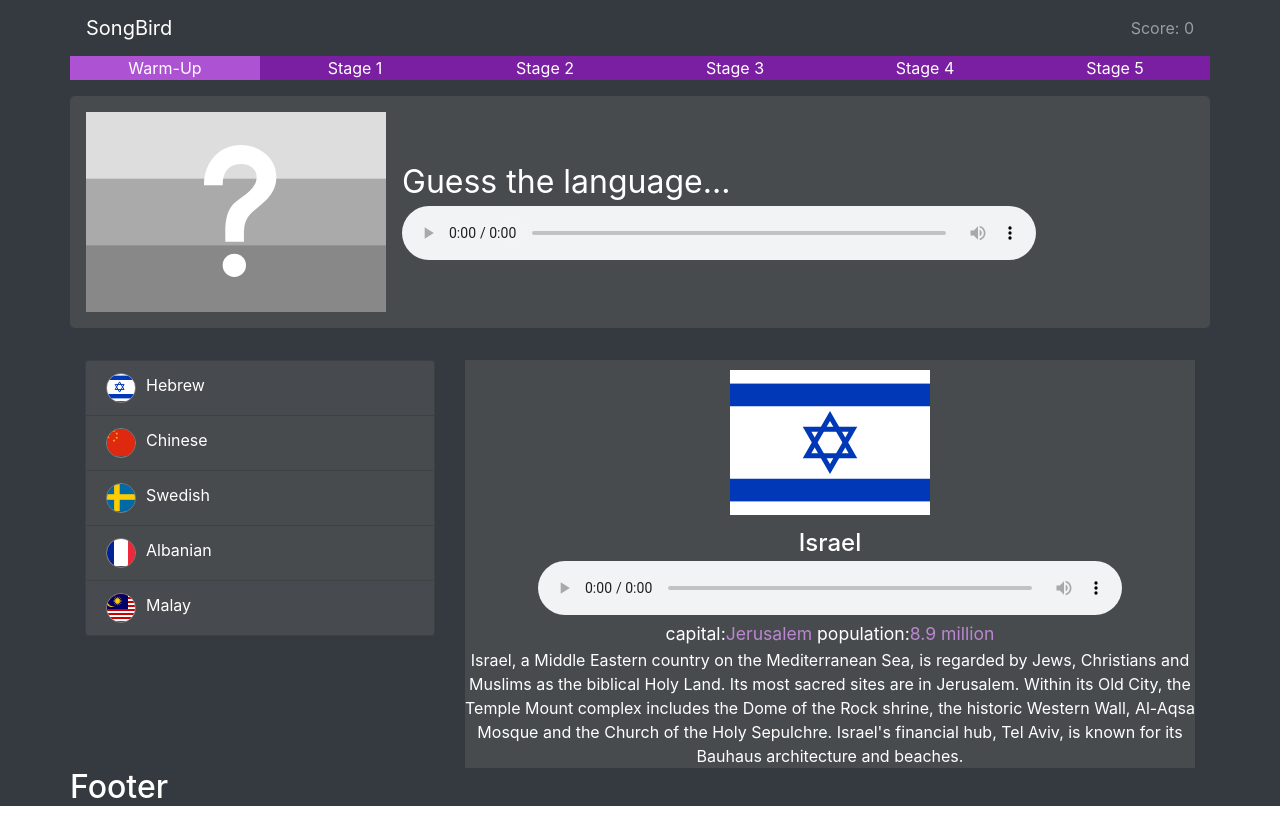
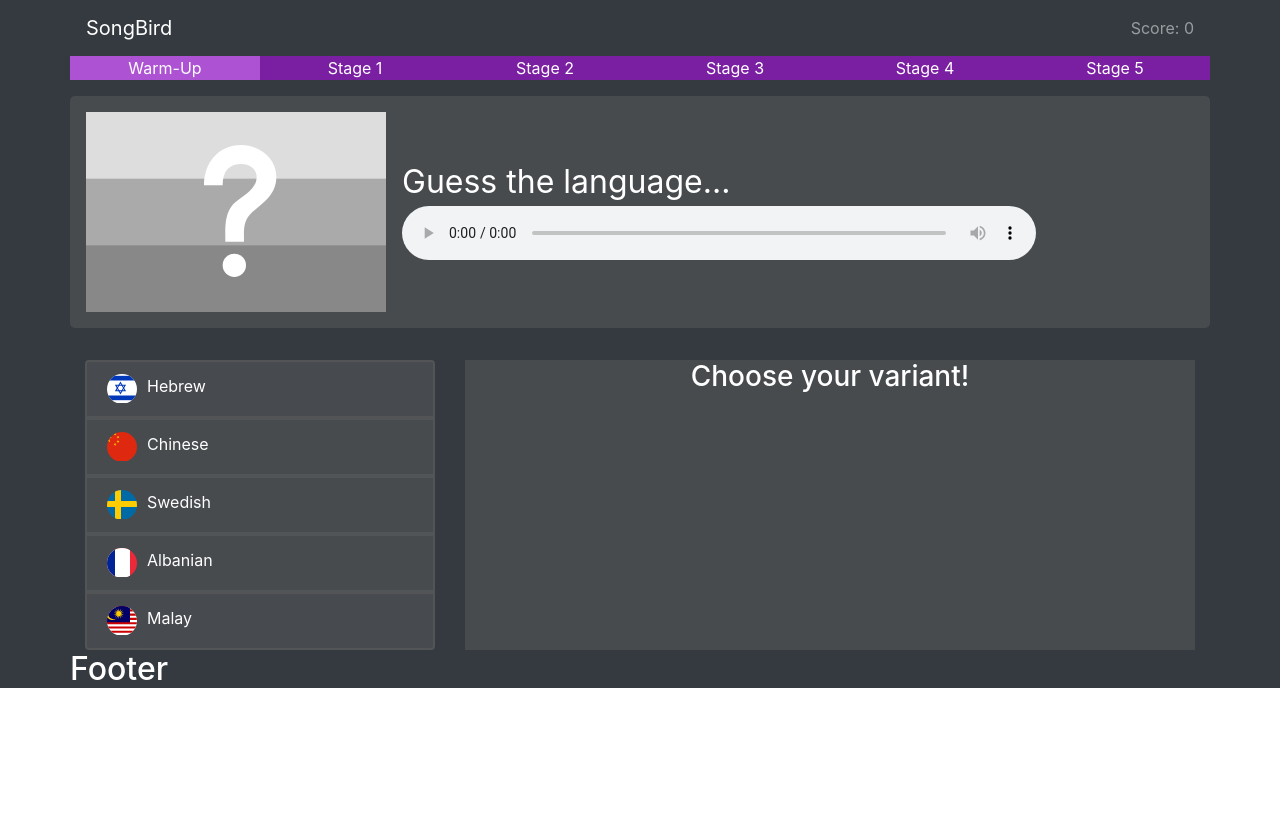
Before and after one commit to tastypurgen/songbird, a React (Create React App) app: page / in a window 1280 px wide. Built offline with nearby package versions, Linux system fonts and the light colour scheme.

Commit message:
feat: add logic to first page

```diff
--- a/package.json
+++ b/package.json
@@ -8,9 +8,10 @@
     "@testing-library/user-event": "^7.1.2",
     "bootstrap": "^4.5.0",
     "node-sass": "^4.14.1",
+    "prop-types": "^15.7.2",
+    "react": "^16.13.1",
     "react-audio-player": "^0.13.0",
     "react-bootstrap": "^1.3.0",
-    "react": "^16.13.1",
     "react-dom": "^16.13.1",
     "react-scripts": "3.4.1"
   },
--- a/src/components/answer/answer.jsx
+++ b/src/components/answer/answer.jsx
@@ -1,40 +1,43 @@
-import React from 'react';
+import React, { useState } from 'react';
 import PropTypes from 'prop-types';
+import { ListGroup } from 'react-bootstrap';
+import './answer.scss';
 
 const flagsPath = `${process.env.PUBLIC_URL}/assets/flags/`;
 
-export default function Answer({ flag, language }) {
+export default function Answer({
+  flag, language, checkAnswer, rightAnswer, answerIndex,
+}) {
+  const [isClicked, setIsClicked] = useState(false);
+
+  let borders;
+  if (!rightAnswer) borders = [{ border: '2px solid #63636367' }, { border: '2px solid tomato' }];
+  else borders = [{ border: '2px solid #63636367' }, { border: '2px solid green' }];
+
+  const handleClick = () => {
+    setIsClicked(true);
+    checkAnswer(answerIndex);
+  };
+
   return (
-    <div style={{ display: 'flex' }}>
-      <div style={{
-        width: '30px',
-        height: '30px',
-        position: 'relative',
-        overflow: 'hidden',
-        borderRadius: '50%',
-        marginRight: '10px',
-        border: '1px solid grey',
-      }}
-      >
-        <img
-          style={{
-            display: 'inline',
-            margin: '0 auto',
-            marginLeft: '-25%',
-            marginTop: '-2%',
-            height: '100%',
-            width: 'auto',
-          }}
-          src={`${flagsPath + flag}.svg`}
-          alt="flag"
-        />
+    <ListGroup.Item
+      style={!isClicked ? borders[0] : borders[1]}
+      onClick={() => { handleClick(); }}
+    >
+      <div className="answer">
+        <div className="answer-item">
+          <img src={`${flagsPath + flag}.svg`} alt="flag" />
+        </div>
+        {language}
       </div>
-      {language}
-    </div>
+    </ListGroup.Item>
   );
 }
 
 Answer.propTypes = {
   flag: PropTypes.string.isRequired,
   language: PropTypes.string.isRequired,
+  checkAnswer: PropTypes.func.isRequired,
+  answerIndex: PropTypes.number.isRequired,
+  rightAnswer: PropTypes.bool.isRequired,
 };
--- /dev/null
+++ b/src/components/answer/answer.scss
@@ -0,0 +1,33 @@
+.list-group-item {
+  .answer {
+    display: flex;
+
+    .answer-item {
+      width: 30px;
+      height: 30px;
+      position: relative;
+      overflow: hidden;
+      border-radius: 50%;
+      margin-right: 10px;
+
+      img {
+        display: inline-block;
+        margin: 0 auto;
+        margin-left: -25%;
+        margin-top: -2%;
+        height: 100%;
+        width: auto;
+      }
+    }
+
+    .answer-item-clicked {
+      width: 30px;
+      height: 30px;
+      position: relative;
+      overflow: hidden;
+      border-radius: 50%;
+      margin-right: 10px;
+      border: 1px solid rgb(65, 161, 113);
+    }
+  }
+}
--- a/src/components/app/app.jsx
+++ b/src/components/app/app.jsx
@@ -20,14 +20,17 @@ for (let i = 0; i < data.length; i += 5) {
 // console.log(shuffledData);
 
 function App() {
+  const [isStageCompleted, setIsStageCompleted] = useState(false);
   const [currentStage, setStage] = useState(0);
+  const [currentItem, setCurrentItem] = useState(-1);
   const [answerIndex, setLanguage] = useState(getRandomNumber(0, 4));
 
   const checkAnswer = (id) => {
+    setCurrentItem(id);
     if (id === answerIndex) {
-      console.log('right!');
+      setIsStageCompleted(true);
     } else {
-      console.log('wrong!');
+      // console.log('wrong!');
     }
   };
 
@@ -35,6 +38,7 @@ function App() {
     <div className="songbird">
       <Header />
       <Jumbotron
+        isStageCompleted={isStageCompleted}
         currentArray={shuffledData[currentStage]}
         answerIndex={answerIndex}
       />
@@ -49,7 +53,10 @@ function App() {
               />
             </Col>
             <Col sm={8}>
-              <Description currentArray={shuffledData[currentStage]} />
+              <Description
+                currentItem={currentItem}
+                currentArray={shuffledData[currentStage]}
+              />
             </Col>
           </Row>
         </Container>
--- a/src/components/description/description.jsx
+++ b/src/components/description/description.jsx
@@ -6,27 +6,41 @@ import Player from '../player/player';
 const flagsPath = `${process.env.PUBLIC_URL}/assets/flags/`;
 const audioPath = `${process.env.PUBLIC_URL}/assets/audio/`;
 
-const Description = ({ currentArray }) => (
+export default function Description({ currentArray, currentItem }) {
+  if (currentItem >= 0) {
+    return (
       <div className="description">
-    {/* {console.log(currentArray[0])} */}
         <div className="overview">
-      <img className="description-flag" src={`${flagsPath + currentArray[0].country}.svg`} alt="flag" />
-      <p className="country">{currentArray[0].country}</p>
-      <Player audio={`${audioPath + currentArray[0].language}.mp3`} />
+          <img className="description-flag" src={`${flagsPath + currentArray[currentItem].country}.svg`} alt="flag" />
+          <p className="country">{currentArray[currentItem].country}</p>
+          <Player audio={`${audioPath + currentArray[currentItem].language}.mp3`} />
           <p className="capital">
             capital:
-        <span>{currentArray[0].capital}</span>
+            <span>
+              {' '}
+              {currentArray[currentItem].capital}
+            </span>
             {' '}
             population:
-        <span>{currentArray[0].population}</span>
+            <span>
+              {' '}
+              {currentArray[currentItem].population}
+            </span>
           </p>
         </div>
-    <p className="desc">{currentArray[0].desc}</p>
+        <p className="desc">{currentArray[currentItem].desc}</p>
       </div>
     );
-export default Description;
+  }
+  return (
+    <div className="description" style={{ height: '100%' }}>
+      <h3>Choose your variant!</h3>
+    </div>
+  );
+}
 
 Description.propTypes = {
   // eslint-disable-next-line react/forbid-prop-types
   currentArray: PropTypes.array.isRequired,
+  currentItem: PropTypes.number.isRequired,
 };
--- a/src/components/jumbotron/jumbotron.jsx
+++ b/src/components/jumbotron/jumbotron.jsx
@@ -6,17 +6,22 @@ import './jumbotron.scss';
 const flagsPath = `${process.env.PUBLIC_URL}/assets/flags/`;
 const audioPath = `${process.env.PUBLIC_URL}/assets/audio/`;
 
-const Jumbotron = ({ currentArray, answerIndex }) => {
+const Jumbotron = ({ currentArray, answerIndex, isStageCompleted }) => {
   const { language } = currentArray[answerIndex];
-  // console.log('language: ', language);
+  let flag;
+  const newStr = currentArray[answerIndex].language[0].toUpperCase()
+    + currentArray[answerIndex].language.slice(1);
+
+  if (isStageCompleted) flag = currentArray[answerIndex].country;
+  else flag = 'Unknown';
 
   return (
     <div className="jumbotron">
       <div className="flag">
-        <img src={`${flagsPath}Unknown.svg`} alt="flag" />
+        <img src={`${flagsPath}${flag}.svg`} alt="flag" />
       </div>
       <div className="info">
-        <p className="language">Guess the language...</p>
+        <p className="language">{isStageCompleted ? newStr : 'Guess the language...'}</p>
         <Player audio={`${audioPath + language}.mp3`} />
       </div>
     </div>
@@ -29,4 +34,5 @@ Jumbotron.propTypes = {
   // eslint-disable-next-line react/forbid-prop-types
   currentArray: PropTypes.array.isRequired,
   answerIndex: PropTypes.number.isRequired,
+  isStageCompleted: PropTypes.bool.isRequired,
 };
--- a/src/components/options/options.jsx
+++ b/src/components/options/options.jsx
@@ -11,15 +11,14 @@ export default function Options({ currentArray, answerIndex, checkAnswer }) {
       {currentArray.map((item, index) => {
         const newStr = item.language[0].toUpperCase() + item.language.slice(1);
         return (
-          <ListGroup.Item
+          <Answer
             key={item.id}
-            onClick={() => checkAnswer(index)}
-          >
-            <Answer
-              flag={item.country}
-              language={newStr}
-            />
-          </ListGroup.Item>
+            answerIndex={index}
+            checkAnswer={checkAnswer}
+            rightAnswer={index === answerIndex}
+            flag={item.country}
+            language={newStr}
+          />
         );
       })}
     </ListGroup>
```
Lines whose indentation alone changed are shown as unchanged.
